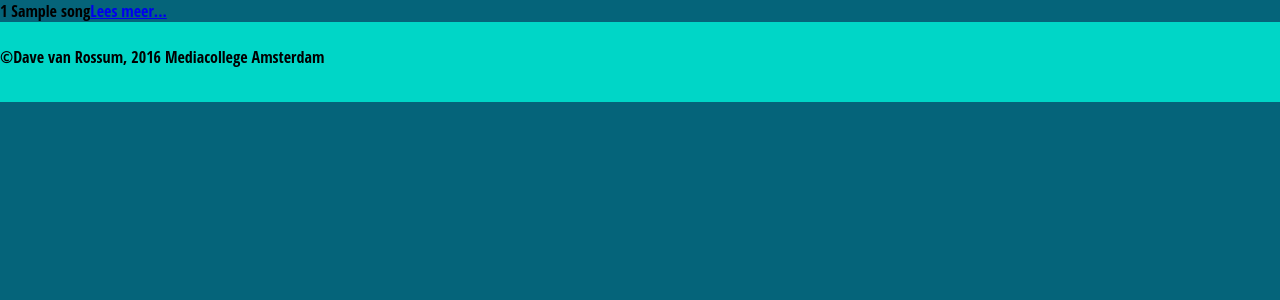
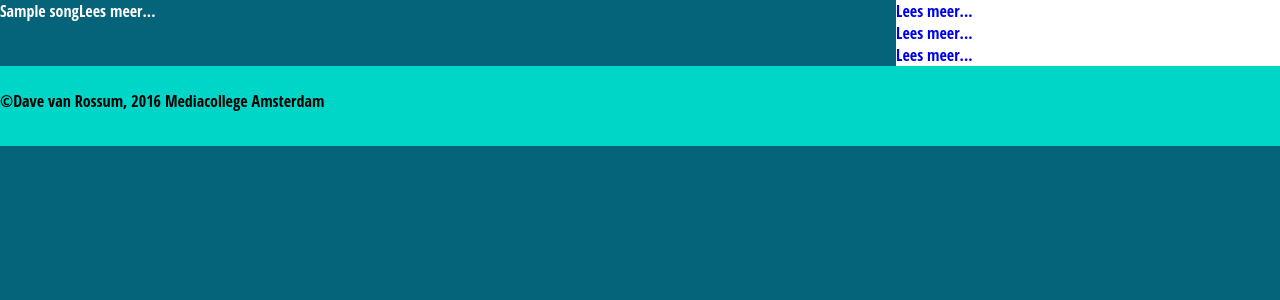
Before and after one commit to ivorkill/overgang, a PHP site: page /index.php?page=songs in a window 1280 px wide. Shown: the part 118-418 px from the top of the page. Run offline with PHP 8.4, Linux system fonts and the light colour scheme; tables that the repository leaves empty or names only in its code hold one stand-in row (values such as "Sample post"); data that the repository does not hold is empty.

Commit message:
aside met featured songs

```diff
--- a/css/style.css
+++ b/css/style.css
@@ -35,4 +35,18 @@ footer {
   footer p {
     margin-top: 1.5em; }
 
+#songs {
+  display: inline-block; }
+  #songs a {
+    text-decoration: none;
+    color: white; }
+
+#aside {
+  display: block;
+  float: right;
+  width: 30%;
+  background-color: white; }
+  #aside a {
+    text-decoration: none; }
+
 /*# sourceMappingURL=style.css.map */
--- a/css/style.scss
+++ b/css/style.scss
@@ -45,3 +45,19 @@ footer{
     	margin-top: 1.5em;
     }
 }
+#songs{
+	display: inline-block;
+	a{
+		text-decoration: none;
+		color: $white;
+	}
+}
+#aside{
+	display: block;
+	float: right;
+	width: 30%;
+	background-color: $white;
+	a{
+		text-decoration: none;
+	}
+}
--- a/index.php
+++ b/index.php
@@ -38,6 +38,10 @@ switch ($page) {
 		include 'views/home.php';
 		break;
 }
+//Model voor de aside
+require 'models/get_songs.php';
+//Aside
+include 'views/aside.php';
 //Footer
 include 'views/footer.php';
 ?>
--- /dev/null
+++ b/views/aside.php
@@ -0,0 +1,11 @@
+<div id="aside">
+	<?php
+		for ($i=0; $i < 3; $i++) {
+			$j = mt_rand(0,5);
+			$song_title = $list[$j]['title'];
+			$song_id = $list[$j]['id'];
+			echo "<a href='?page=song_detail&song_id=$song_id'>".$song_title."</a> ";
+		    echo "<a href='?page=song_detail&song_id=$song_id'>Lees meer...</a><br>";
+		}
+	?>
+</div>
--- a/views/songs.php
+++ b/views/songs.php
@@ -3,8 +3,8 @@
 	foreach ($list as $songList){
 		$song_title = $songList['title'];
 		$song_id = $songList['id'];
-		echo $song_id.' '.$song_title;
-	    echo "<a href='?url=song_detail&song_id=$song_id'>Lees meer...</a>";
+		echo "<a href='?page=song_detail&song_id=$song_id'>".$song_title."</a>";
+	    echo "<a href='?page=song_detail&song_id=$song_id'>Lees meer...</a>";
 	}
 	?>
 </div>
```
Also changed, not shown: 1 other file.
